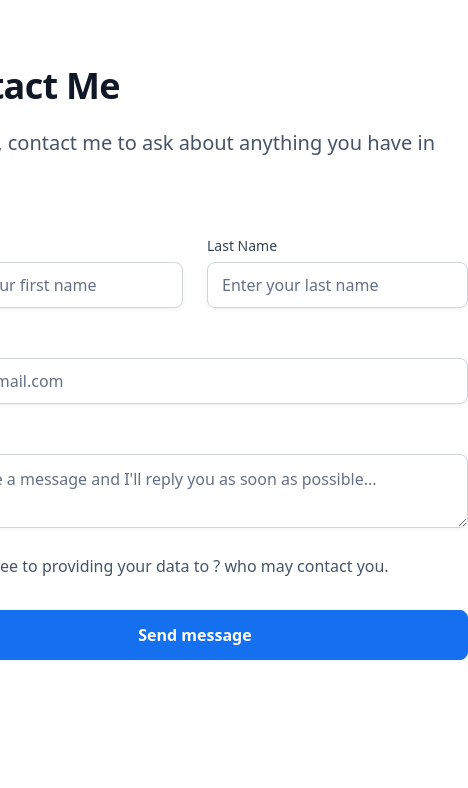
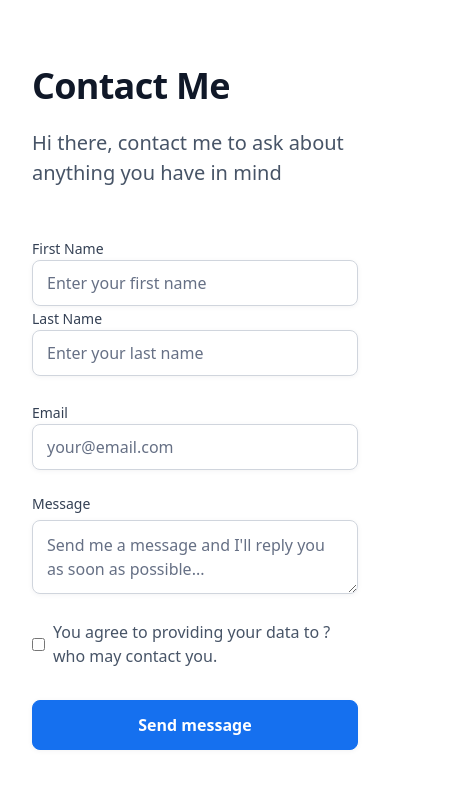
Before and after one commit to jamesconfy/zuri-frontend-project1, a React (Create React App) app: page /contact in a window 390 px wide. Shown: the top 788 px of the page, 468 px wide, since content can reach past the window. Built offline with nearby package versions, Linux system fonts and the light colour scheme.

Commit message:
bug: made interface responsive

```diff
--- a/src/components/Contact.jsx
+++ b/src/components/Contact.jsx
@@ -4,7 +4,7 @@ import CheckBox from "./CheckBox";
 
 function Contact() {
   return (
-    <div className="bg-[#ffffff] sm:block lg:flex flex-col items-center justify-center px-0 pt-16 pb-24 gap-16 relative">
+    <div className="bg-[#ffffff] md:flex flex-col items-center justify-center px-0 pt-16 pb-24 gap-16 relative">
       <div className="container flex flex-row justify-center items-center py-0 px-8 gap-16">
         <div className="flex flex-col justify-center items-center p-0">
           <div className="flex flex-col items-start p-0 gap-12">
@@ -12,13 +12,13 @@ function Contact() {
               <h1 className="text-[#101828] font-[600] text-[36px] tracking-[-0.02em] leading-[44px]">Contact Me</h1>
               <h1 className="text-[#475467] font-[400] text-[20px] leading-[30px]">Hi there, contact me to ask about anything you have in mind</h1>
             </div>
-            <form className="flex flex-col items-start p-0 gap-8 w-full">
-              <div className="flex flex-col items-start p-0 gap-6">
-                <div className="flex flex-row items-start p-0 gap-6">
-                  <Input forHtml="first_nam " label="First Name" placeholder="Enter your first name" width="60" type="text" id="first_name" />
-                  <Input forHtml="last_name" label="Last Name" placeholder="Enter your last name" width="60" type="text" id="last_name" />
+            <form className="flex flex-col p-0 gap-8 w-full">
+              <div className="flex flex-col md:items-start p-0 gap-6">
+                <div className="md:flex flex-row p-0 gap-6 w-full">
+                  <Input forHtml="first_name" label="First Name" placeholder="Enter your first name" type="text" id="first_name" />
+                  <Input forHtml="last_name" label="Last Name" placeholder="Enter your last name" type="text" id="last_name" mt="5" />
                 </div>
-                <Input forHtml="email" label="Email" placeholder="your@email.com" width="full" type="email" id="email" />
+                <Input forHtml="email" label="Email" placeholder="your@email.com" type="email" id="email" />
                 <TextArea id="message" />
                 <CheckBox type="check" />
               </div>
--- a/src/components/Input.jsx
+++ b/src/components/Input.jsx
@@ -1,11 +1,11 @@
-function Input({ label, forHtml, placeholder, width, type, id }) {
+function Input({ label, forHtml, placeholder, type, id, mt }) {
   return (
-    <div className="flex flex-col items-start p-0 gap-[6px] w-full">
+    <div className={`md:flex flex-col items-start p-0 gap-[6px] w-full md:m-0 mt-${mt}`}>
       <label htmlFor={forHtml} className="font-[500] text-[14px] leading-5 text-[#344054]">
         {label}
       </label>
       <input
-        className={`box-border bg-[#ffffff] border border-solid border-[#D0D5DD] px-[14px] py-[10px] drop-shadow-1x rounded-lg w-${width} placeholder:text-[#667085] self-stretch`}
+        className={`box-border bg-[#ffffff] border border-solid border-[#D0D5DD] px-[14px] py-[10px] drop-shadow-1x rounded-lg w-full placeholder:text-[#667085] self-stretch`}
         placeholder={placeholder}
         type={type}
         id={id}
```
